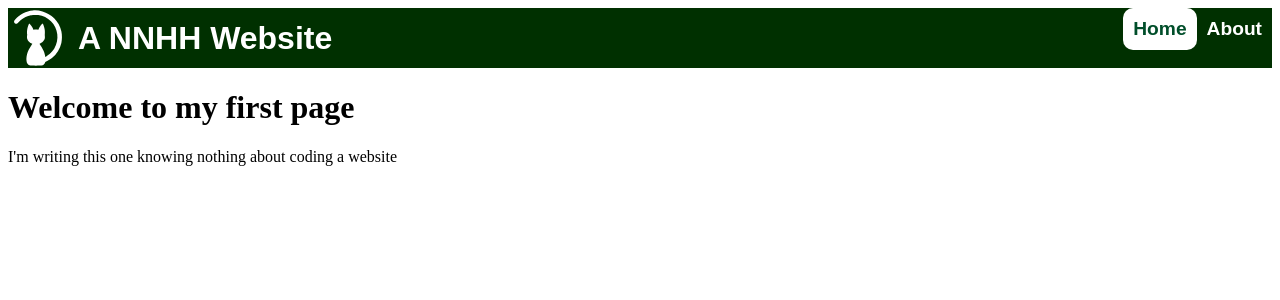
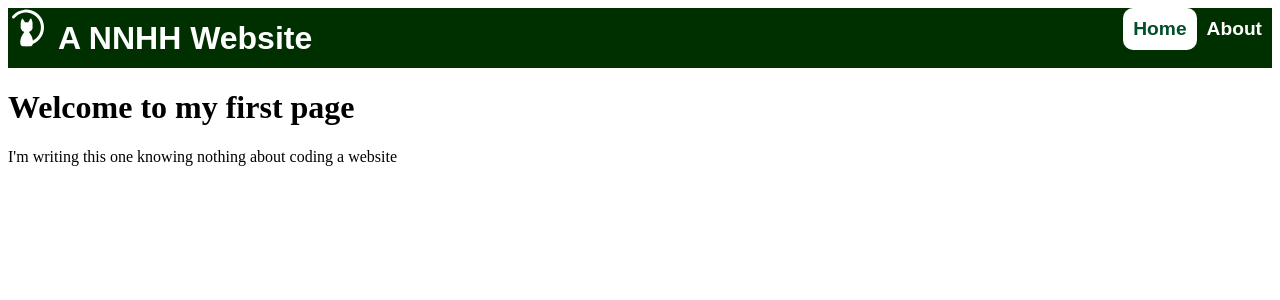
Before and after one commit to nguyennhuhuyhoang/A-N2H2-Site, a Jekyll site: the page built from index.html, in a window 1280 px wide. Shown: the top 300 px of the page. Built offline with Jekyll 4.4.1, drawn with Linux system fonts in a browser that asks for light colours; some web fonts are replaced.

Commit message:
try to adjust the position

```diff
--- a/_sass/main.scss
+++ b/_sass/main.scss
@@ -30,7 +30,7 @@
 }
 
 .navbar img {
-    height: 100%;
+    height: 40px;
     float: left;
     align-items: center;
 }
```
